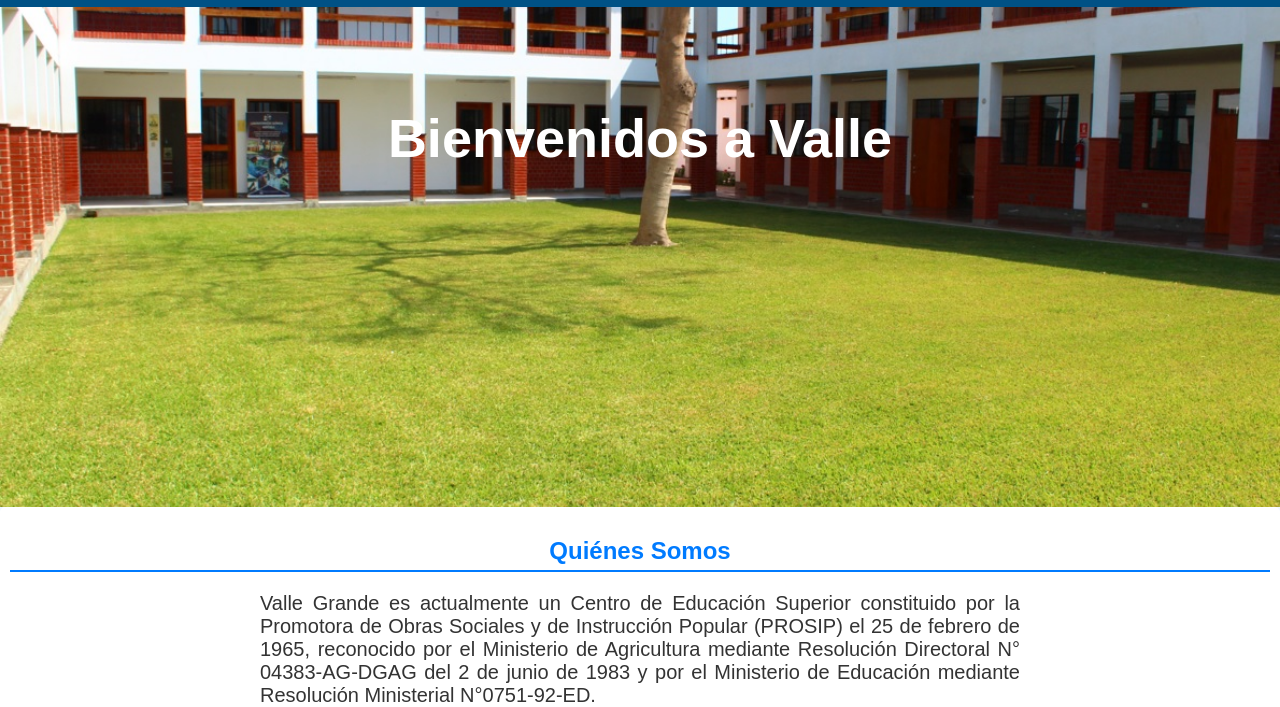
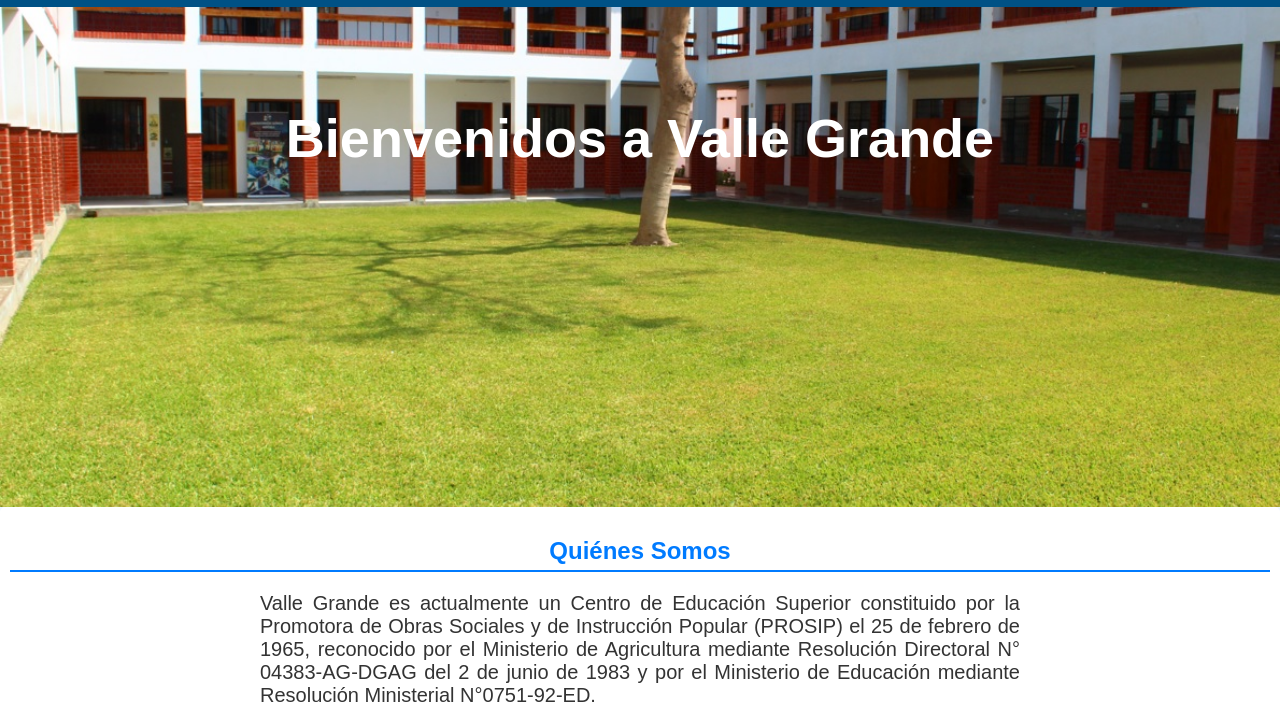
Before and after one commit to MichaellIbarra/vallegrande, a plain HTML site: page index.html in a window 1280 px wide. Shown: the part 93-800 px from the top of the page. Drawn offline with Linux system fonts and the light colour scheme.

Commit message:
Update index.html

```diff
--- a/index.html
+++ b/index.html
@@ -25,7 +25,7 @@
   </header>
 
   <div class="contenedor">
-    <h1>Bienvenidos a Valle </h1>
+    <h1>Bienvenidos a Valle Grande</h1>
   </div>
 
 
```
